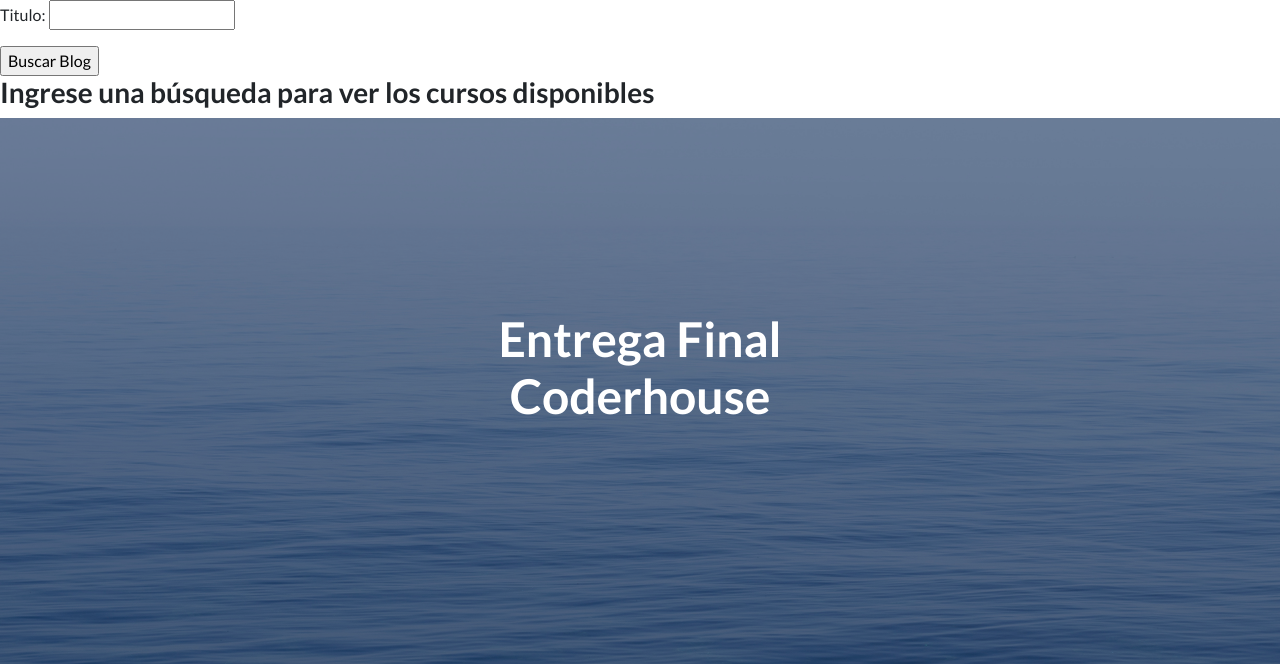
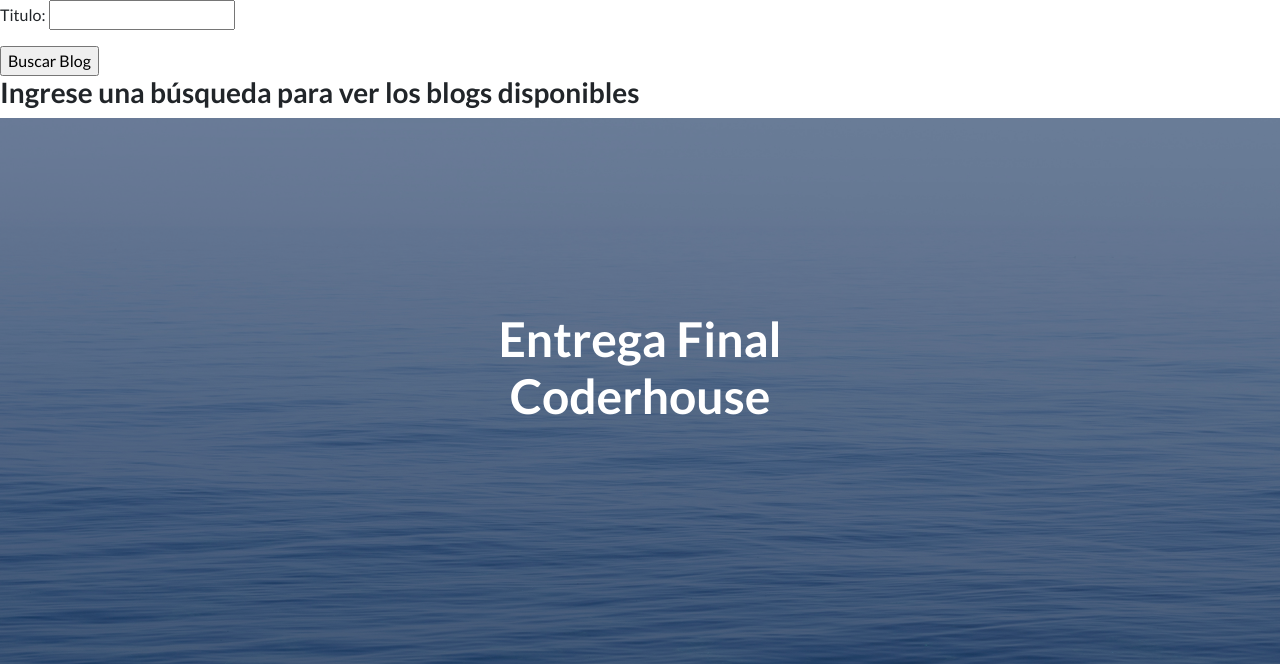
Before and after one commit to ferrufinofranco/ProyectoFinalCoderhouse-Ferrufino-Lancia, a Django app: page /blog/busquedaBlogs/ in a window 1280 px wide. Shown: the part 66-730 px from the top of the page. Run offline with Django 4.2, Linux system fonts and the light colour scheme; some libraries are stand-ins or nearby versions.

Commit message:
finalcommit

```diff
--- a/templates/blog/busquedaBlogs.html
+++ b/templates/blog/busquedaBlogs.html
@@ -10,12 +10,12 @@
 
         {% for blog in blogs %}
         <h3>Titulo: {{ blog.titulo }}</h3>
-        Contenido: {{ blog.contenido|slice:":27" }}...<a href="{% url 'blogsAppDetalleBlog' pk=blog.id %}">Leer más...</a>
+        Contenido: {{ blog.contenido|slice:":21" }}...<a href="{% url 'blogsAppDetalleBlog' pk=blog.id %}">Leer más...</a>
 
         {% endfor %}
     {% elif blogs is None %}
-        <h3>Ingrese una búsqueda para ver los cursos disponibles</h3>
+        <h3>Ingrese una búsqueda para ver los blogs disponibles</h3>
     {% else %}
-        <h3>No se encontraron cursos para la búsqueda </h3>
+        <h3>No se encontraron blogs para la búsqueda </h3>
     {% endif %}
 {% endblock %}
```
